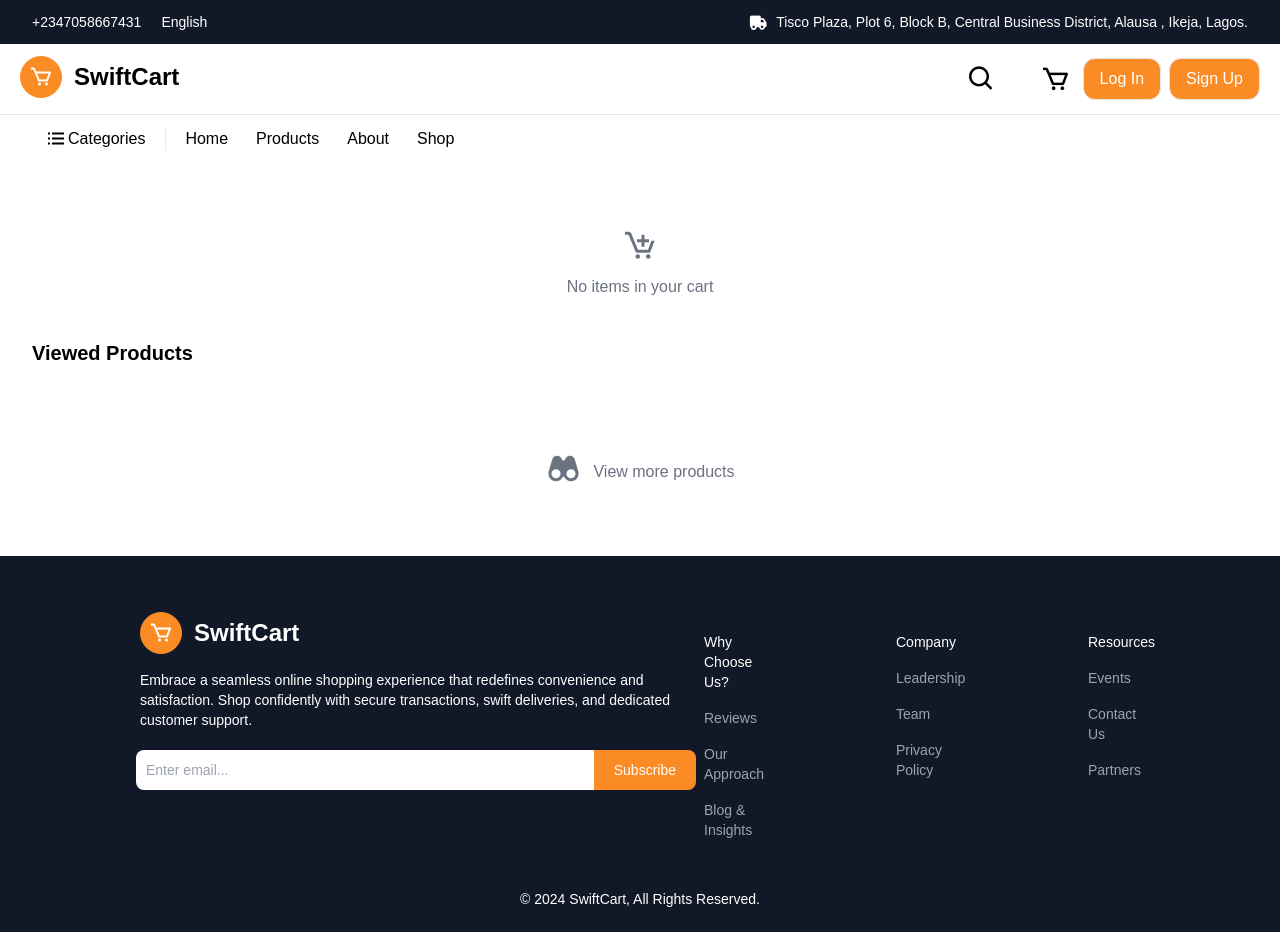
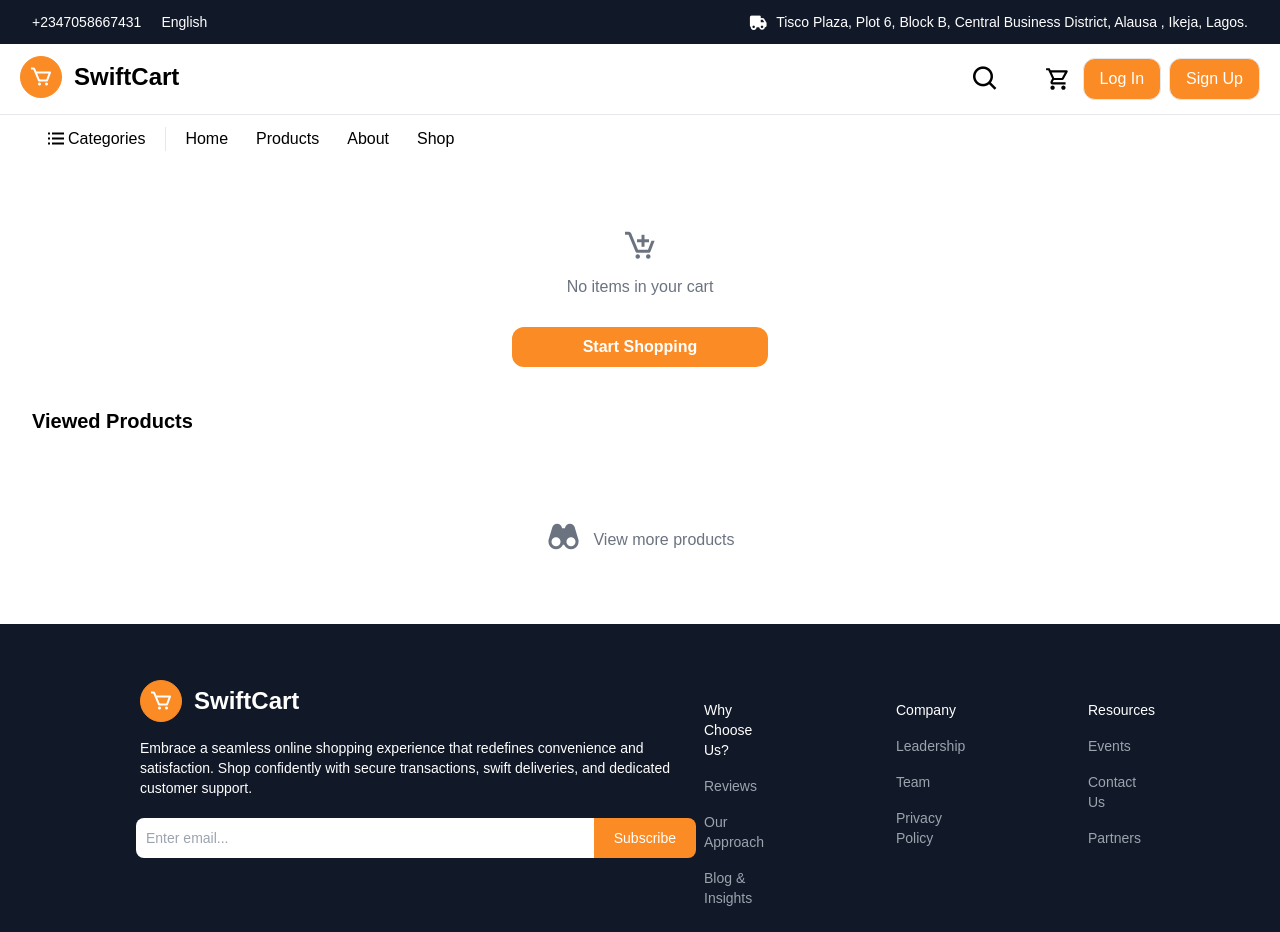
Before and after one commit to Sammyarc/ecommerce-website, a website: page cart.html in a window 1280 px wide. Shown: the top 932 px of the page. Drawn offline with nearby package versions, Linux system fonts and the light colour scheme; a web font is replaced by a local one.

Commit message:
Update shopping cart icon from `bx bx-cart` to an SVG icon.

```diff
--- a/cart.html
+++ b/cart.html
@@ -181,11 +181,21 @@
 
                     <div class="cart-container">
                         <a
-                            href="cart.html"
-                            class="relative flex place-items-center text-sm font-medium text-center"
-                            type="button">
-                            <i class='bx bx-cart text-3xl' id="shopping-cart"></i>
-                        </a>
+                        href="cart.html"
+                        class="relative flex place-items-center text-sm font-medium text-center"
+                        type="button">
+                        <svg
+                            xmlns="http://www.w3.org/2000/svg"
+                            id="shopping-cart"
+                            width="26"
+                            height="26"
+                            viewbox="0 0 24 24">
+                            <path fill="none" d="M0 0h24v24H0V0z"></path>
+                            <path
+                                d="M15.55 13c.75 0 1.41-.41 1.75-1.03l3.58-6.49c.37-.66-.11-1.48-.87-1.48H5.21l-.94-2H1v2h2l3.6 7.59-1.35 2.44C4.52 15.37 5.48 17 7 17h12v-2H7l1.1-2h7.45zM6.16 6h12.15l-2.76 5H8.53L6.16 6zM7 18c-1.1 0-1.99.9-1.99 2S5.9 22 7 22s2-.9 2-2-.9-2-2-2zm10 0c-1.1 0-1.99.9-1.99 2s.89 2 1.99 2 2-.9 2-2-.9-2-2-2z"></path>
+                        </svg>
+
+                    </a>
                     </div>
 
                     <!-------BUTTONS----->
--- a/js/cart.js
+++ b/js/cart.js
@@ -112,7 +112,9 @@ function updateCartDisplay() {
             <div class="flex justify-center items-center mt-16">
            <i class='bx bx-cart-add p-3 bg-slate-400 rounded-full text-4xl text-gray-500'></i>
             </div>
-            <p class="text-gray-500 flex justify-center items-center">No items in your cart</p>`;
+            <p class="text-gray-500 flex justify-center items-center">No items in your cart</p>
+            <a href="product.html" class="cursor-pointer mx-auto w-64 flex justify-center px-2 py-2 mt-7 bg-orange text-white font-semibold rounded-xl hover:bg-amber-500 transition duration-500 ease-in-out">Start Shopping</a>
+            `;
 
         // Hide the "Proceed to Checkout" link
         proceedToCheckoutLink.classList.remove('flex');
@@ -152,7 +154,7 @@ function renderViewedProducts(viewedProducts) {
 
 function createViewedProductHTML(product, index) {
     return`
-    <div class="bg-white border rounded-xl mt-5 p-2">
+    <div class="bg-white border rounded-xl mt-5 p-2 h-72">
     <a href="listings.html?id=${product.id}">
         <div class="cart-img">
         <img src="${product.imageSrc.image1}" alt="${product.model}" class=" ">
```
Also changed, not shown: contact.html (+16 -5 lines), listings.html (+16 -5 lines), login.html (+16 -5 lines), privacy.html (+16 -5 lines), product.html (+16 -5 lines), register.html (+13 -2 lines).
